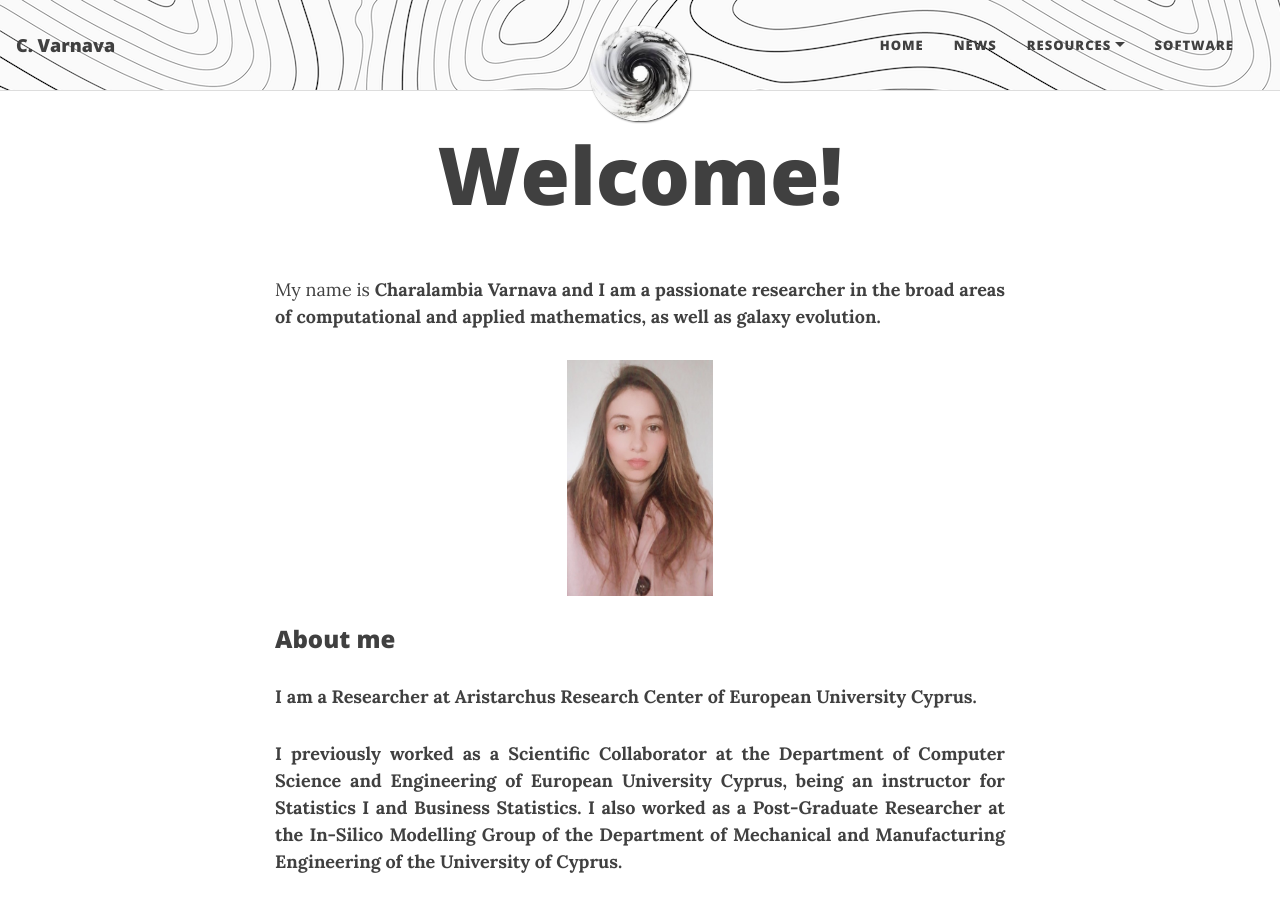
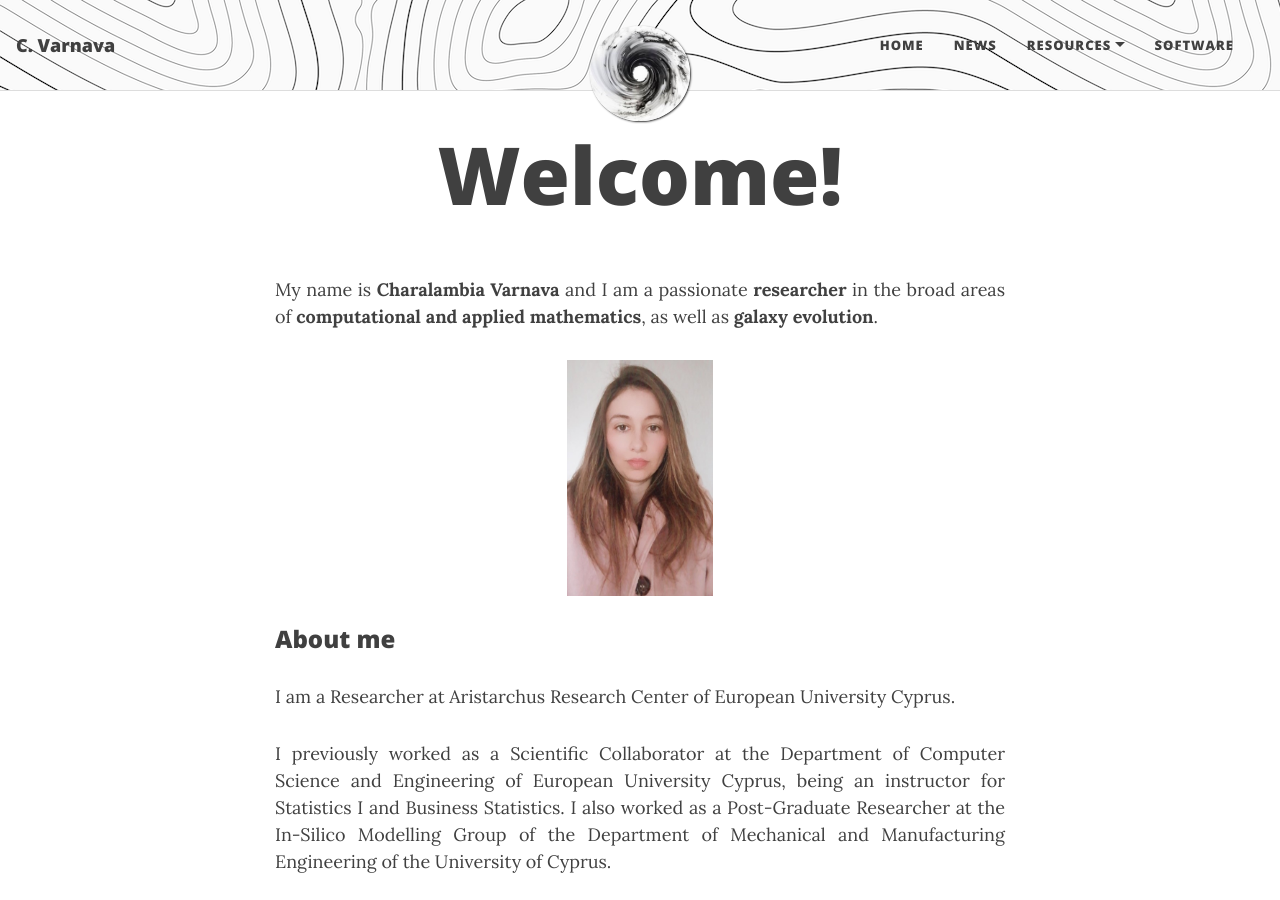
Before and after one commit to ch-var/ch-var.github.io, a Jekyll site: the page built from index.html, in a window 1280 px wide and 900 px high. Built offline with Jekyll 4.4.1, drawn with Linux system fonts in a browser that asks for light colours; the list of posts is cut into pages by our own code.

Commit message:
Update index.html

```diff
--- a/index.html
+++ b/index.html
@@ -2,7 +2,7 @@
 layout: page
 title: Welcome!
 ---
-<p align='justify'>My name is <b>Charalambia Varnava<b> and I am a passionate researcher in the broad areas of <b>computational and applied mathematics</b>, as well as <b>galaxy evolution</b>.</p>
+<p align='justify'>My name is <b>Charalambia Varnava</b> and I am a passionate <b>researcher</b> in the broad areas of <b>computational and applied mathematics</b>, as well as <b>galaxy evolution</b>.</p>
 
 <p align="center">
 <img src="/assets/img/photo.jpg" width="20%" height="20%">
```
